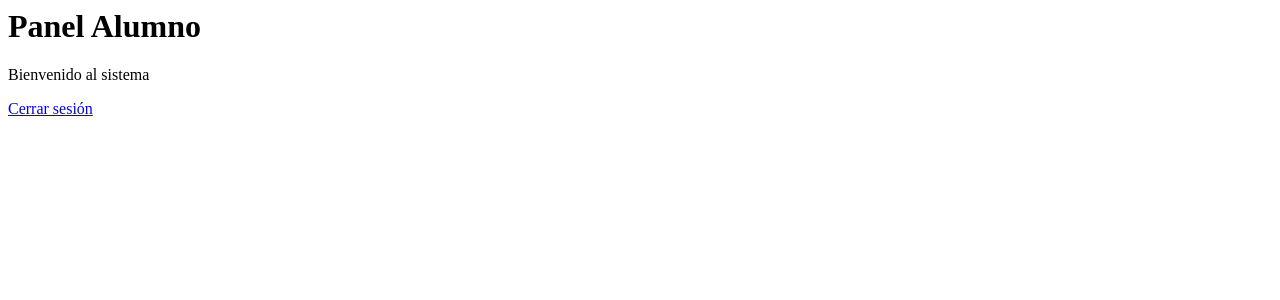
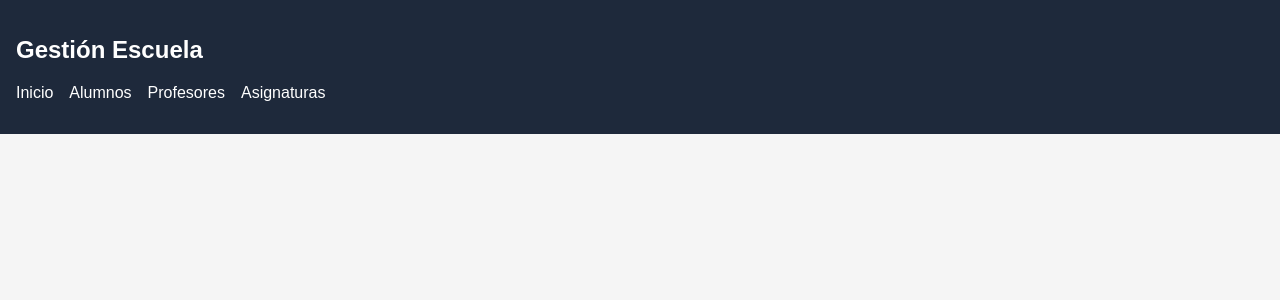
Before and after one commit to Pardelant/Proyecto-Final-Master-FP-Python, a Flask app: template app/templates/alumno/dashboard.html in a window 1280 px wide. Shown: the top 300 px of the page. Run offline with Flask 3, Linux system fonts and the light colour scheme; the template is opened without the code that fills it, so the values that code supplies are empty.

Commit message:
modificaciones en dashboard alumno

```diff
--- a/app/templates/alumno/dashboard.html
+++ b/app/templates/alumno/dashboard.html
@@ -1,5 +1,29 @@
-<h1>Panel Alumno</h1>
+<!DOCTYPE html>
+<html lang="es">
+<head>
+    <meta charset="UTF-8">
+    <title>{% block title %}Escuela{% endblock %}</title>
 
-<p>Bienvenido al sistema</p>
+    <link rel="stylesheet"
+          href="{{ url_for('static', filename='style.css') }}">
+</head>
+<body>
 
-<a href="/logout">Cerrar sesión</a>
+    <nav class="navbar">
+        <h1>Gestión Escuela</h1>
+
+        <ul>
+            <li><a href="/">Inicio</a></li>
+            <li><a href="/alumnos">Alumnos</a></li>
+            <li><a href="/profesores">Profesores</a></li>
+            <li><a href="/asignaturas">Asignaturas</a></li>
+        </ul>
+    </nav>
+
+    <main class="container">
+        {% block content %}
+        {% endblock %}
+    </main>
+
+</body>
+</html>
```
